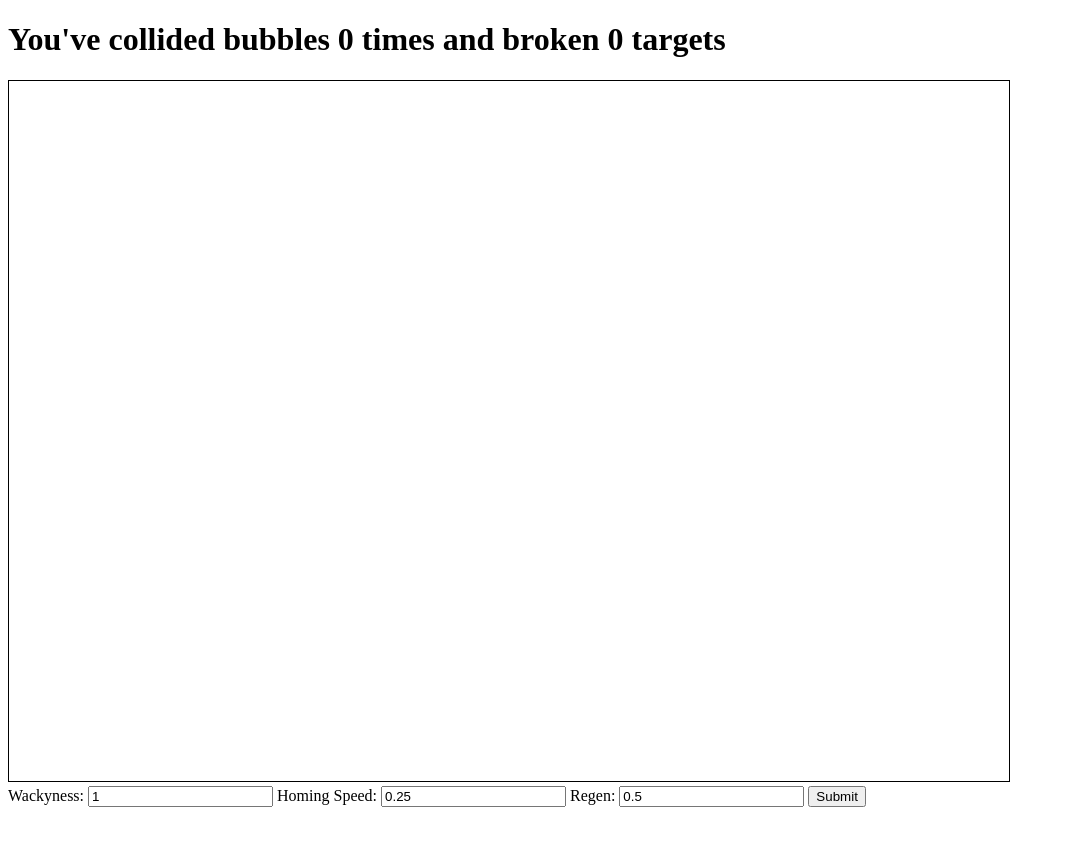
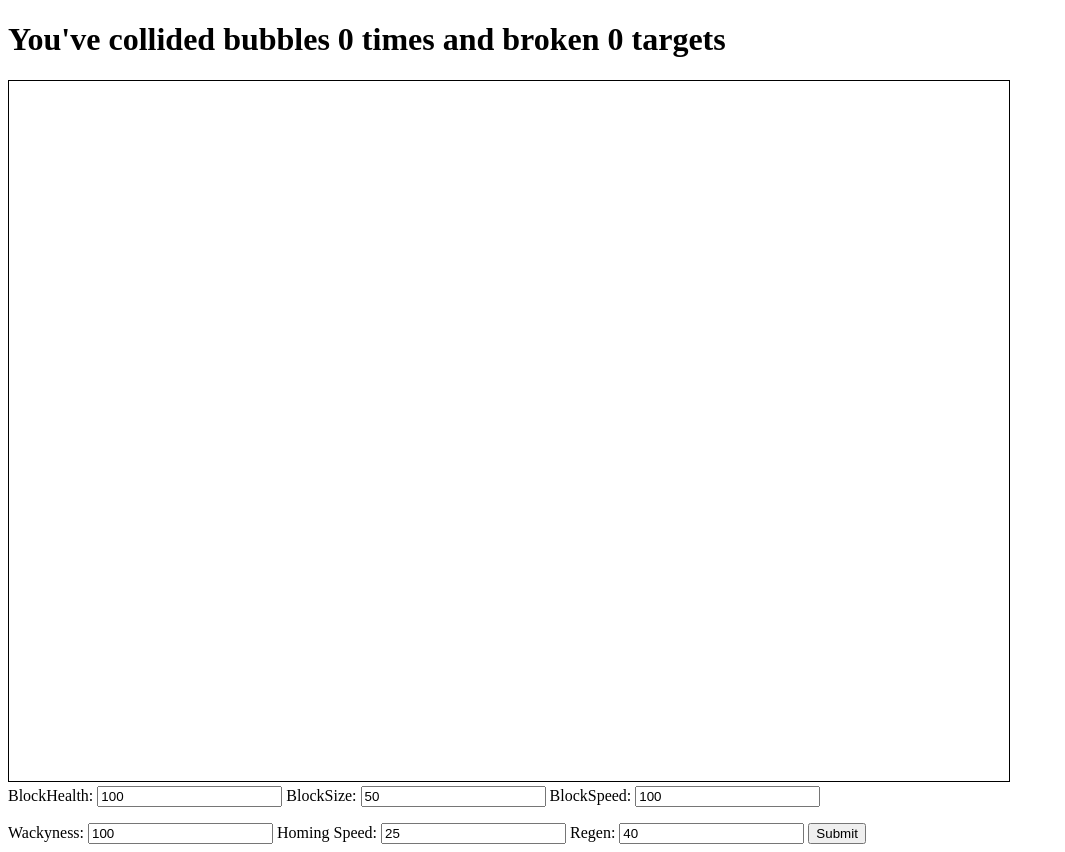
Before and after one commit to eHolmesSchool/OOP-in-JS, a plain HTML site: page OOP in JS/index.html in a window 1280 px wide. Shown: the whole page, without its empty margins (0-1065 px from the left). Before the commit the page ends 815 px from the top, so only its background shows below. Drawn offline with Linux system fonts and the light colour scheme.

Commit message:
Update index.html

```diff
--- a/OOP in JS/index.html
+++ b/OOP in JS/index.html
@@ -14,16 +14,24 @@
     <canvas id="canvas" width="1000" height="700" style="border:1px solid #000000;"></canvas>
     <br>
 
+    <label for="regen">BlockHealth:</label>
+    <input type="number" id="bHealth" value = 100>
+    <label for="regen">BlockSize:</label>
+    <input type="number" id="bSize" value = 50>
+    <label for="regen">BlockSpeed:</label>
+    <input type="number" id="bSpeed" value = 100>
+    <p></p>
     <label for="wackyness">Wackyness:</label>
-    <input type="number" id="wackyness" name="wackyness" value ="1">
+    <input type="number" id="wackyness" value = 100>
     <label for="homingSp">Homing Speed:</label>
-    <input type="number" id="homingSp" name="homingSp" value ="0.25">
+    <input type="number" id="homingSp" value = 25>
     <label for="regen">Regen:</label>
-    <input type="number" id="regen" name="regen" value ="0.5">
-    <input type="submit">
+    <input type="number" id="regen" value = 40>
+    <input type="submit" id="submit">
 
 
     <script src="draw.js"></script>
     <script src="script.js"></script>
+
 </body>
 </html>
```
